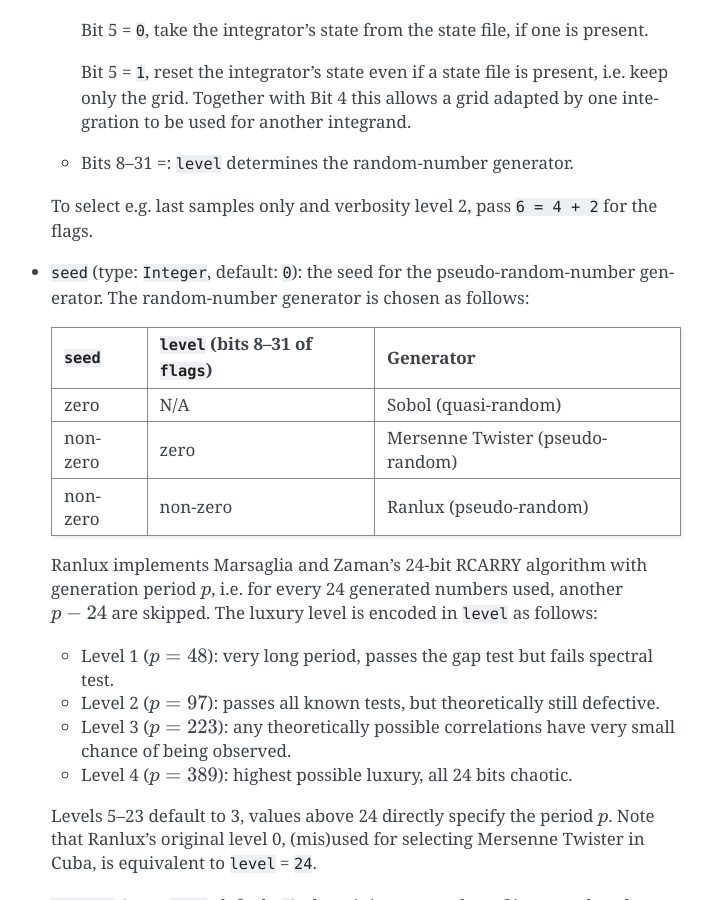
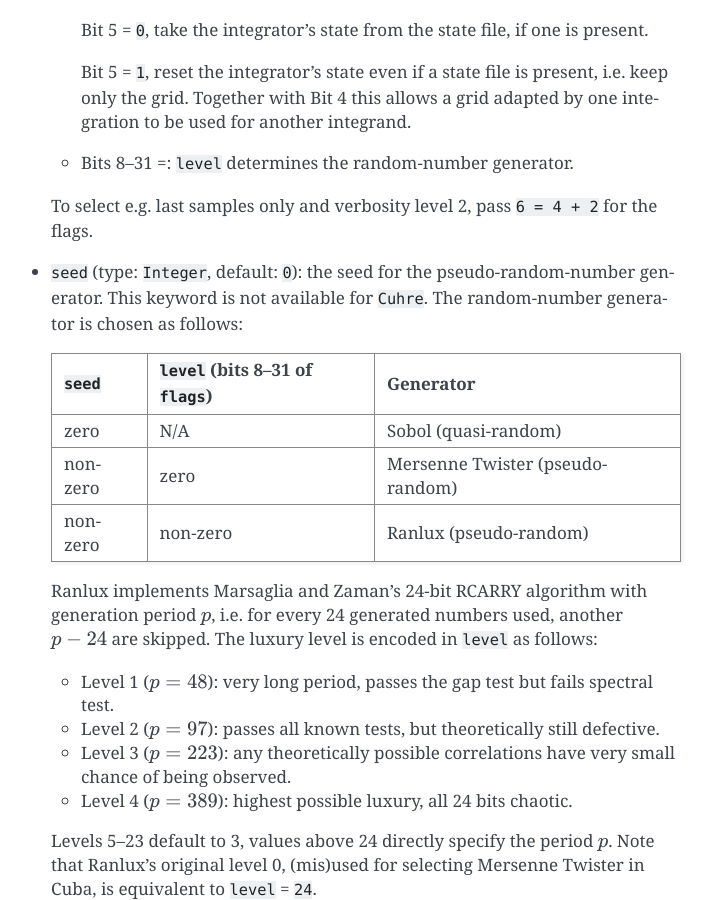
Before and after one commit to giordano/Cuba.jl, a Sphinx documentation site: the page built from docs/index.rst, in a window 1280 px wide and 900 px high, scrolled down 4532 px. Shown: the whole window, without its empty margins (399-1112 px from the left). Built offline with Sphinx 7.4.7, drawn with Linux system fonts in a browser that asks for light colours.

Commit message:
Document exported functions

```diff
--- a/docs/index.rst
+++ b/docs/index.rst
@@ -232,8 +232,8 @@ These are optional keywords common to all functions:
   the flags.
 
 - ``seed`` (type: ``Integer``, default: ``0``): the seed for the
-  pseudo-random-number generator.  The random-number generator is chosen as
-  follows:
+  pseudo-random-number generator.  This keyword is not available for ``Cuhre``.
+  The random-number generator is chosen as follows:
 
   +----------+---------------------------+----------------------------------+
   | ``seed`` | ``level``                 | Generator                        |
```
Also changed, not shown: 1 other file.
